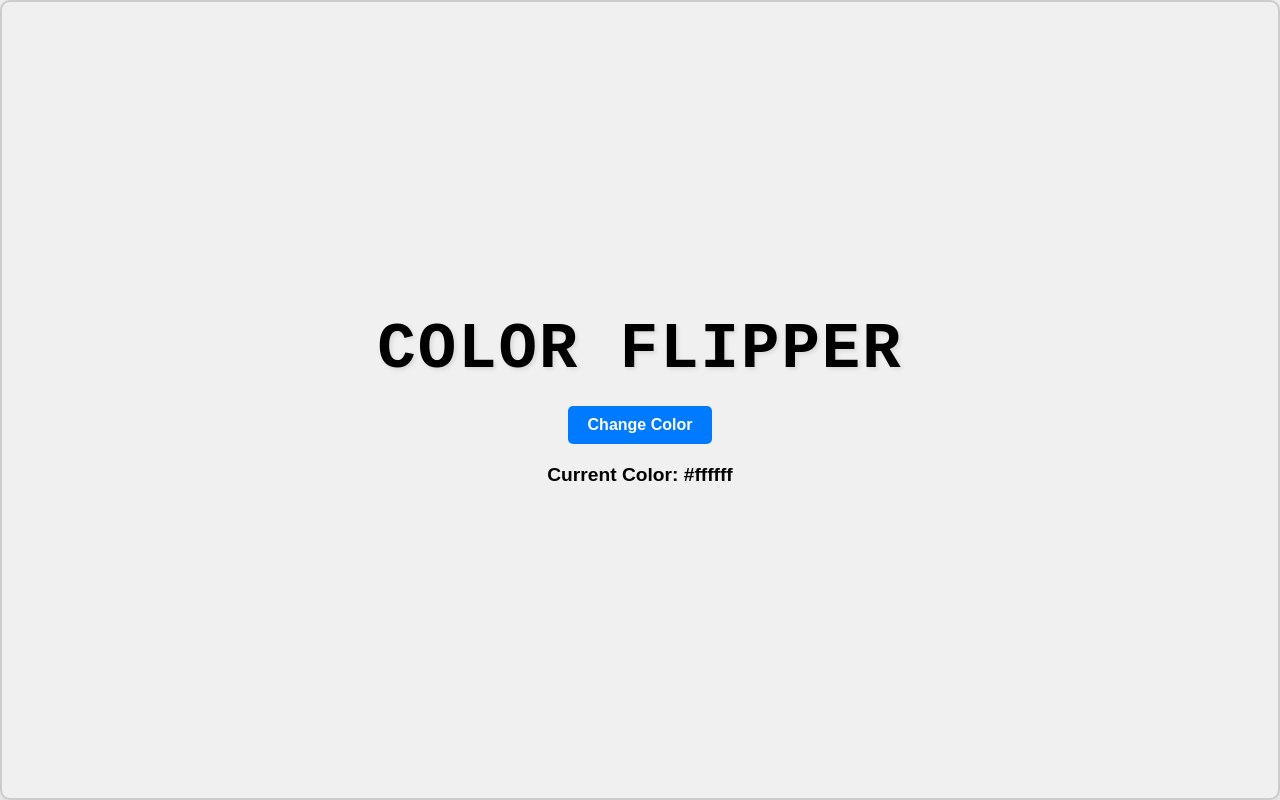
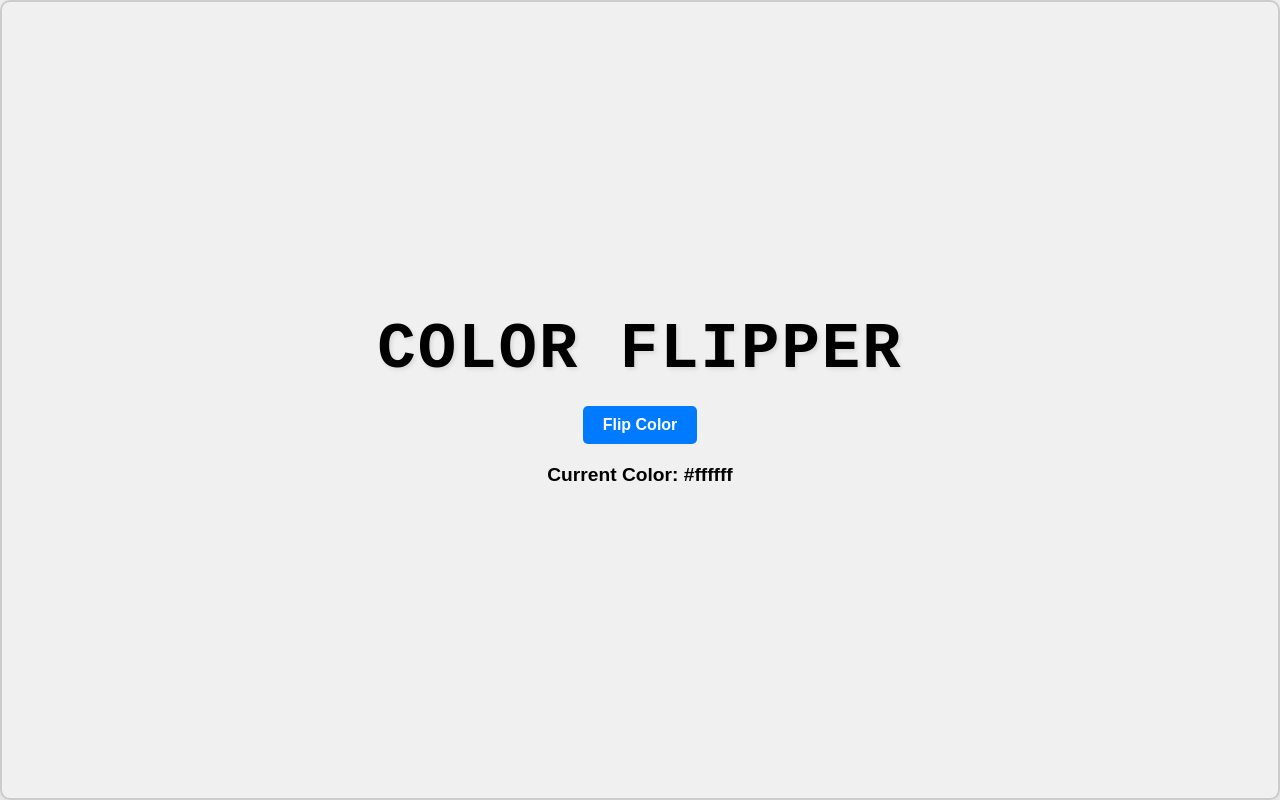
Before and after one commit to antoinfant2528/Color-Flipper, a plain HTML site: page index.html in a window 1280 px wide. Drawn offline with Linux system fonts and the light colour scheme.

Commit message:
Update index.html

```diff
--- a/index.html
+++ b/index.html
@@ -9,9 +9,10 @@
 <body>
     <div class="container">
         <h1>Color Flipper</h1>
-        <button id="btn">Change Color</button>
+        <button id="btn">Flip Color</button>
         <p id="color">Current Color: #ffffff</p>
     </div>
     <script src="script.js"></script>
 </body>
+
 </html>
```
